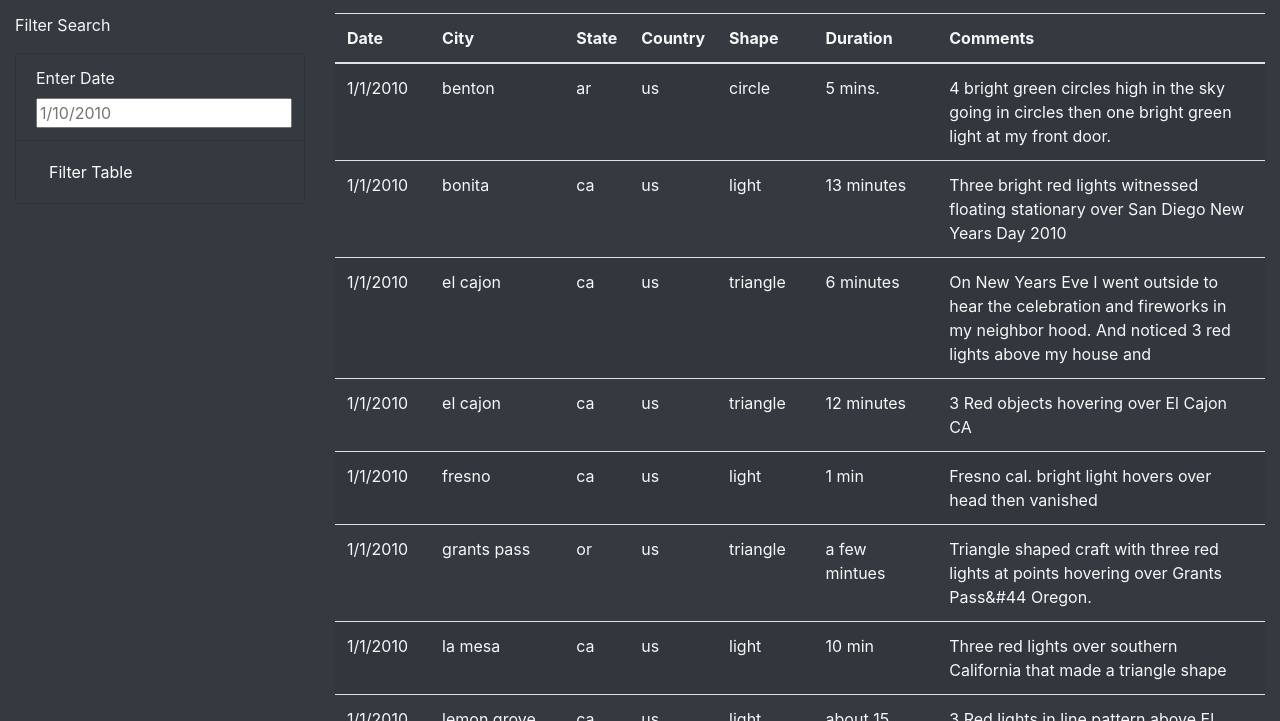
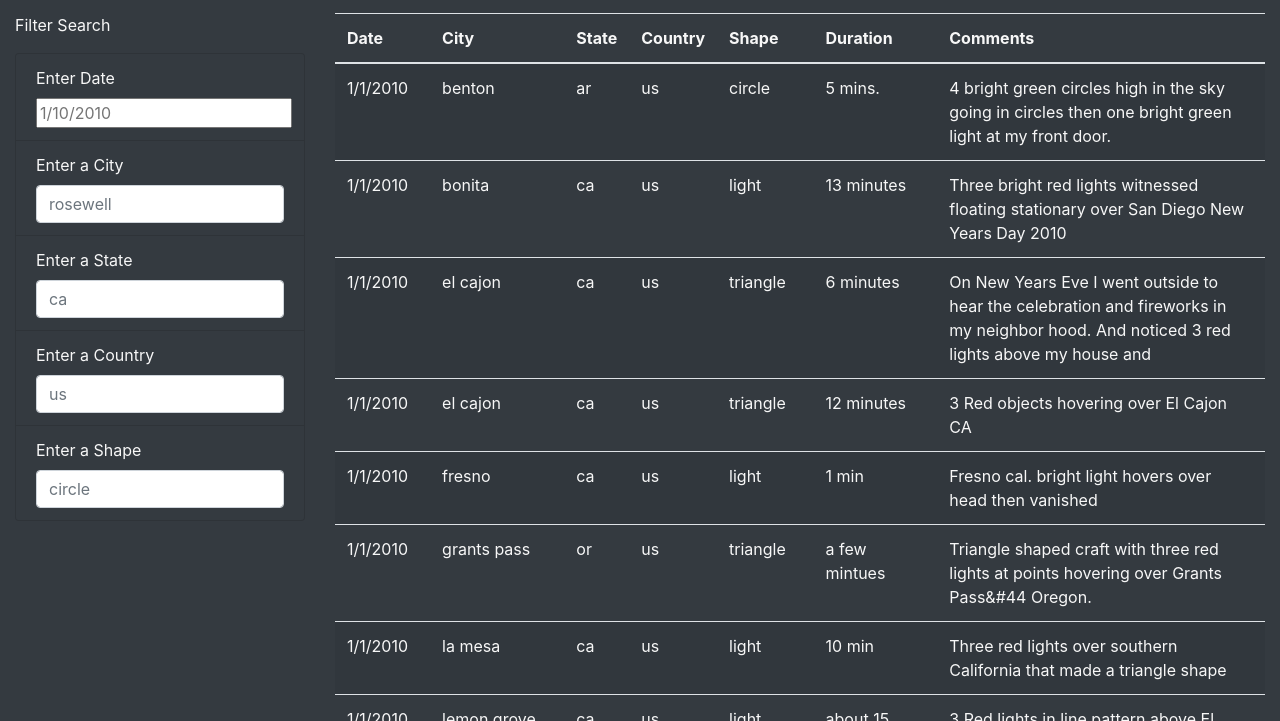
Before and after one commit to dhivyapadmanaban/UFOs, a plain HTML site: page index.html in a window 1280 px wide. Shown: the part 750-1471 px from the top of the page. Drawn offline with nearby package versions, Linux system fonts and the light colour scheme.

Commit message:
Challenge file uploaded

```diff
--- a/index.html
+++ b/index.html
@@ -46,9 +46,22 @@
                         <input type="text" placeholder="1/10/2010" id="datetime" />
                     </li>
                     <li class="list-group-item bg-dark">
-                        <button id="filter-btn" type="button" class="btn btn-dark">Filter Table</button>
+                      <label for="city">Enter a City</label>
+                      <input type="text" class ="form-control" placeholder="rosewell" id="city" />
                     </li>
-                </ul>
+                    <li class="list-group-item bg-dark">
+                      <label for="state">Enter a State</label>
+                      <input type="text" class ="form-control" placeholder="ca" id="state" />
+                    </li>
+                    <li class="list-group-item bg-dark">
+                      <label for="country">Enter a Country</label>
+                      <input type="text" class ="form-control" placeholder="us" id="country" />
+                    </li>
+                    <li class="list-group-item bg-dark">
+                      <label for="shape">Enter a Shape</label>
+                      <input type="text" class ="form-control" placeholder="circle" id="shape" />
+                    </li>
+                  </ul>
             </div>
             <div class="col-md-9">
                 <table class="table table-striped">
@@ -70,6 +83,6 @@
     </div>
     <script src="https://cdnjs.cloudflare.com/ajax/libs/d3/4.11.0/d3.js"></script>
     <script src="static/js/data.js"></script>
-    <script src="static/js/app_module.js"></script>
+    <script src="static/js/app.js"></script>
 </body>
 </html>
```
